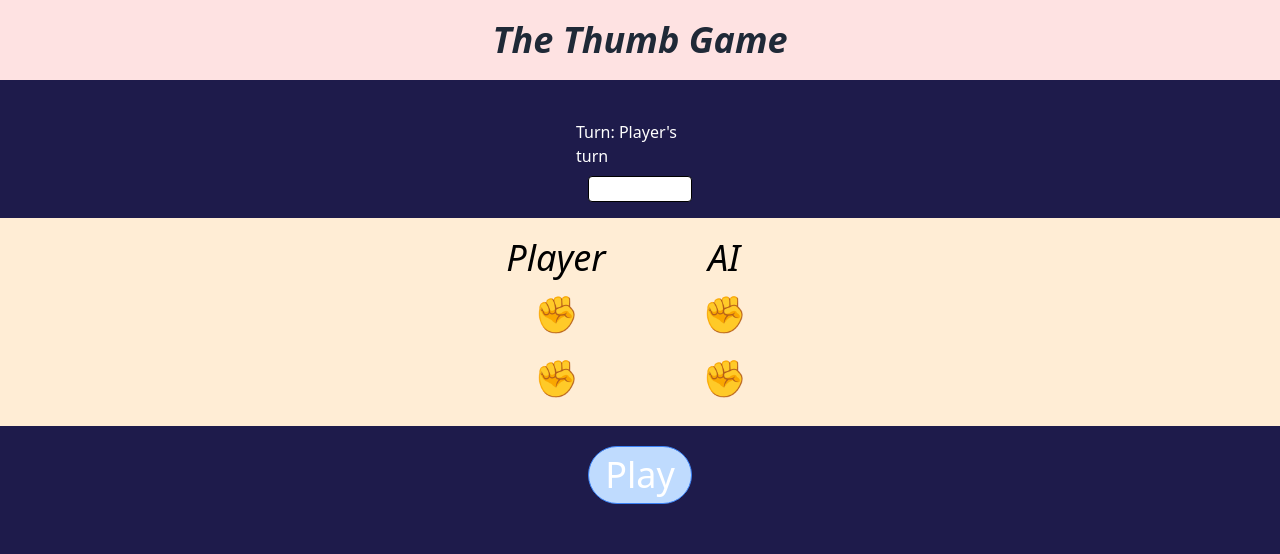
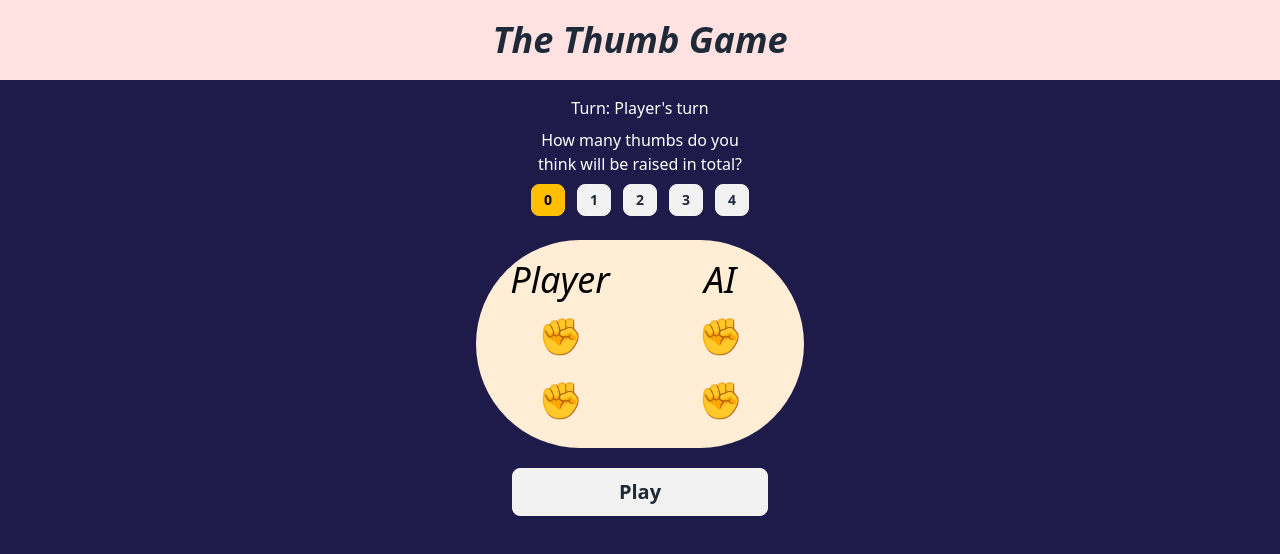
Before and after one commit to DannyVogel/thumbs, a React (Vite) app: page / in a window 1280 px wide. Shown: the top 554 px of the page. Built offline with nearby package versions, Linux system fonts and the light colour scheme.

Commit message:
style: use daisyui styles

```diff
--- a/src/components/GameButton.tsx
+++ b/src/components/GameButton.tsx
@@ -37,10 +37,7 @@ const GameButton = ({
   const buttonProps = getButtonProps();
 
   return (
-    <button
-      className="rounded-full border border-blue-500 bg-blue-200 px-4 py-2 flex justify-center items-center"
-      {...buttonProps}
-    />
+    <button className="btn btn-wide text-xl font-semibold" {...buttonProps} />
   );
 };
 
--- a/src/components/Main.tsx
+++ b/src/components/Main.tsx
@@ -26,8 +26,8 @@ const Main = () => {
   const [isGameStarted, setIsGameStarted] = useState(false);
   const [isGameOver, setIsGameOver] = useState(false);
 
-  const handlePlayerGuess = (e: React.ChangeEvent<HTMLInputElement>) => {
-    setPlayerGuess(parseInt(e.target.value));
+  const handlePlayerGuess = (value: number) => {
+    setPlayerGuess(value);
   };
 
   const handClick = (e: React.MouseEvent<HTMLButtonElement>) => {
@@ -143,15 +143,18 @@ const Main = () => {
 
   return (
     <div className="bg-indigo-950 min-h-screen text-white flex flex-col items-center">
-      <div className="pt-10 mb-4 mx-auto flex flex-col items-center gap-2 w-32">
-        <p>Turn: {roundMessage}</p>
-        <PlayerGuessInput
-          handlePlayerGuess={handlePlayerGuess}
-          playerGuess={playerGuess}
-        />
+      <div className="pt-4 mx-auto flex flex-col items-center gap-2 w-52 min-h-40">
+        <p className="text-center">Turn: {roundMessage}</p>
+        {roundMessage === "Player's turn" ? (
+          <PlayerGuessInput
+            handlePlayerGuess={handlePlayerGuess}
+            totalHandCount={playerHandCount + aiHandCount}
+            playerGuess={playerGuess}
+          />
+        ) : null}
       </div>
 
-      <div className="flex justify-center items-start gap-10 min-h-50 bg-orange-100 w-full text-black py-5">
+      <div className="flex justify-center items-start gap-8 min-h-50 bg-orange-100 rounded-full text-black p-5">
         <PlayerHands
           playerHandCount={playerHandCount}
           isLeftClicked={isLeftClicked}
--- a/src/components/PlayerGuessInput.tsx
+++ b/src/components/PlayerGuessInput.tsx
@@ -1,21 +1,38 @@
 type PlayerGuessInputProps = {
-  handlePlayerGuess: (event: React.ChangeEvent<HTMLInputElement>) => void;
+  handlePlayerGuess: (value: number) => void;
+  totalHandCount: number;
   playerGuess: number;
 };
 
 const PlayerGuessInput = ({
   handlePlayerGuess,
+  totalHandCount,
   playerGuess,
 }: PlayerGuessInputProps) => {
+  const renderButtons = () => {
+    const buttons = [];
+    for (let i = 0; i <= totalHandCount; i++) {
+      console.log("i", i, "playerGuess", playerGuess);
+      buttons.push(
+        <button
+          key={i}
+          id={i.toString()}
+          className={`btn btn-sm  ${playerGuess === i ? "btn-warning" : ""}`}
+          onClick={() => handlePlayerGuess(i)}
+        >
+          {i}
+        </button>
+      );
+    }
+    return buttons;
+  };
   return (
-    <input
-      type="number"
-      min="0"
-      max="4"
-      className="border border-black rounded px-4"
-      onChange={handlePlayerGuess}
-      value={playerGuess}
-    />
+    <>
+      <p className="text-white text-center">
+        How many thumbs do you think will be raised in total?
+      </p>
+      <div className="flex gap-3">{renderButtons()}</div>
+    </>
   );
 };
 
--- a/src/components/Results.tsx
+++ b/src/components/Results.tsx
@@ -15,12 +15,12 @@ const Results = ({
 }: ResultsProps) => {
   return (
     <>
-      <p>Round {round} Results:</p>
-      <p>
+      <p className="text-center">Round {round} Results:</p>
+      <p className="text-center">
         {turn} guess: {guess}
       </p>
-      <p>Total thumbs raised: {thumbTotal}</p>
-      <p>{resultMessage}</p>
+      <p className="text-center">Total thumbs raised: {thumbTotal}</p>
+      <p className="text-center">{resultMessage}</p>
     </>
   );
 };
```
